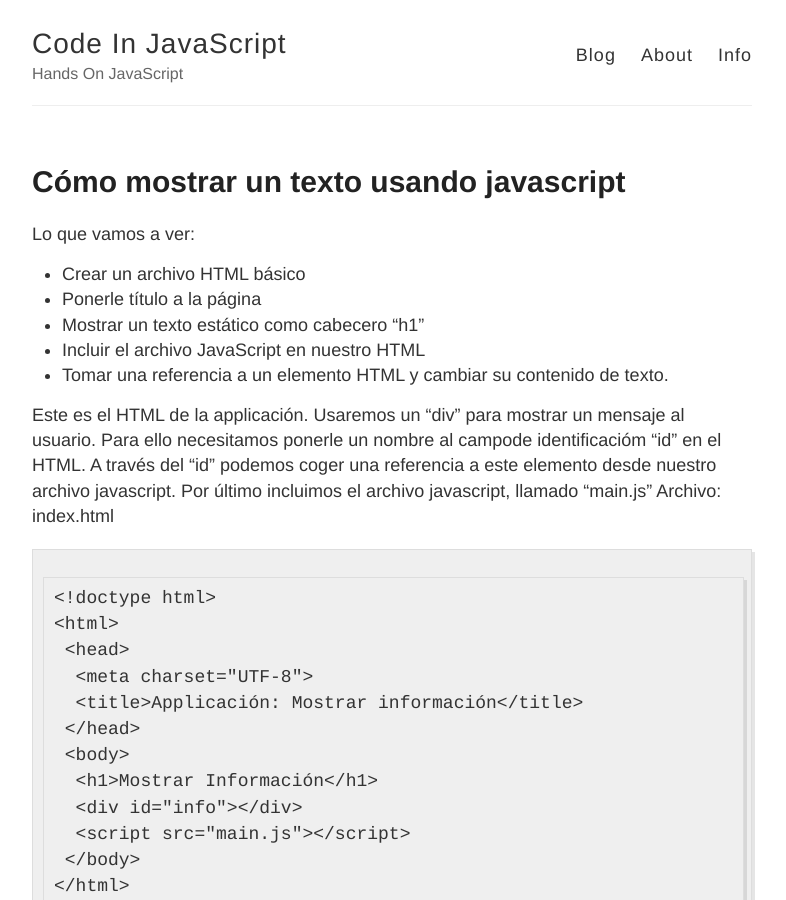
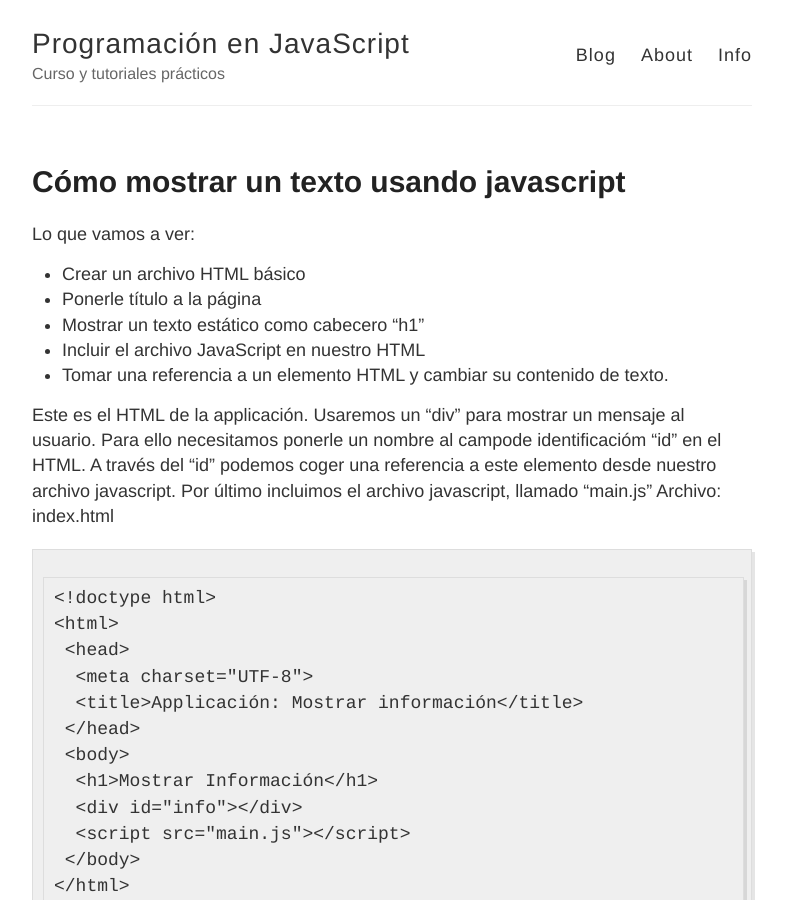
Before and after one commit to kennymingt/javascript, a Jekyll site: the page built from es.html, in a window 1280 px wide and 900 px high. Shown: the whole window, without its empty margins (248-1034 px from the left). Built offline with Jekyll 4.4.1, drawn with Linux system fonts in a browser that asks for light colours.

```diff
--- /dev/null
+++ b/_layouts/default_es.html
@@ -0,0 +1,66 @@
+<!DOCTYPE html>
+<html lang='es'>
+  <head>
+    <title>{% if page.title %}{{ page.title }} – {% endif %}Programación en JavaScript – Curso y tutoriales prácticos</title>
+
+    {% include meta.html %}
+
+    <!--[if lt IE 9]>
+      <script src="http://html5shiv.googlecode.com/svn/trunk/html5.js"></script>
+    <![endif]-->
+
+    <link rel="stylesheet" type="text/css" href="{{ site.baseurl }}/style.css" />
+    <link rel="alternate" type="application/rss+xml" title="{{ site.name }} - {{ site.description }}" href="{{ site.baseurl }}/feed.xml" />
+
+    <!-- Created with Jekyll Now - http://github.com/barryclark/jekyll-now -->
+  </head>
+
+  <body>
+    <div class="wrapper-masthead">
+      <div class="container">
+        <header class="masthead clearfix">
+          <!-- <a href="{{ site.baseurl }}/" class="site-avatar"><img src="{{ site.avatar }}" /></a> -->
+
+          <div class="site-info">
+            <h1 class="site-name"><a href="{{ site.baseurl }}/es">Programación en JavaScript</a></h1>
+            <p class="site-description">Curso y tutoriales prácticos</p>
+          </div>
+
+          <nav>
+            <a href="{{ site.baseurl }}/">Blog</a>
+            <a href="{{ site.baseurl }}/about">About</a>
+            <a href="{{ site.baseurl }}/info">Info</a>
+
+            <!-- Dynamic Menu from YAML  -->
+            <!-- {% for entry in site.data.entries %}
+              <h2>{{ entry.title }}</h2>
+              {% for subcategory in entry.subcategories %}
+              <h3>{{ subcategory.title }}</h3>
+                  <ul>
+                  {% for item in subcategory.items %}
+                    <li><a href="{{ item.href }}">{{ item.title }}</a></li>
+                  {% endfor %}
+                </ul>
+              {% endfor %}
+            {% endfor %} -->
+
+          </nav>
+        </header>
+      </div>
+    </div>
+
+    <div id="main" role="main" class="container">
+      {{ content }}
+    </div>
+
+    <div class="wrapper-footer">
+      <div class="container">
+        <footer class="footer">
+          {% include svg-icons.html %}
+        </footer>
+      </div>
+    </div>
+
+    {% include analytics.html %}
+  </body>
+</html>
--- a/es.html
+++ b/es.html
@@ -1,6 +1,5 @@
 ---
-layout: default
-title: Programación en JavaScript
+layout: default_es
 permalink: /es/
 ---
 
--- a/index.html
+++ b/index.html
@@ -3,7 +3,7 @@ layout: default
 ---
 
 <div class="posts">
-  {% for post in site.categories.es %}
+  {% for post in site.categories.en %}
     <article class="post">
 
       <h1><a href="{{ site.baseurl }}{{ post.url }}">{{ post.title }}</a></h1>
```
Also changed, not shown: en/_posts/2018-03-17-1-displaying-text.md (renamed from _posts/2018-03-17-1-displaying-text.md), en/_posts/2018-03-21-2-buttons-in-javascript.md (renamed from _posts/2018-03-21-2-buttons-in-javascript.md).
